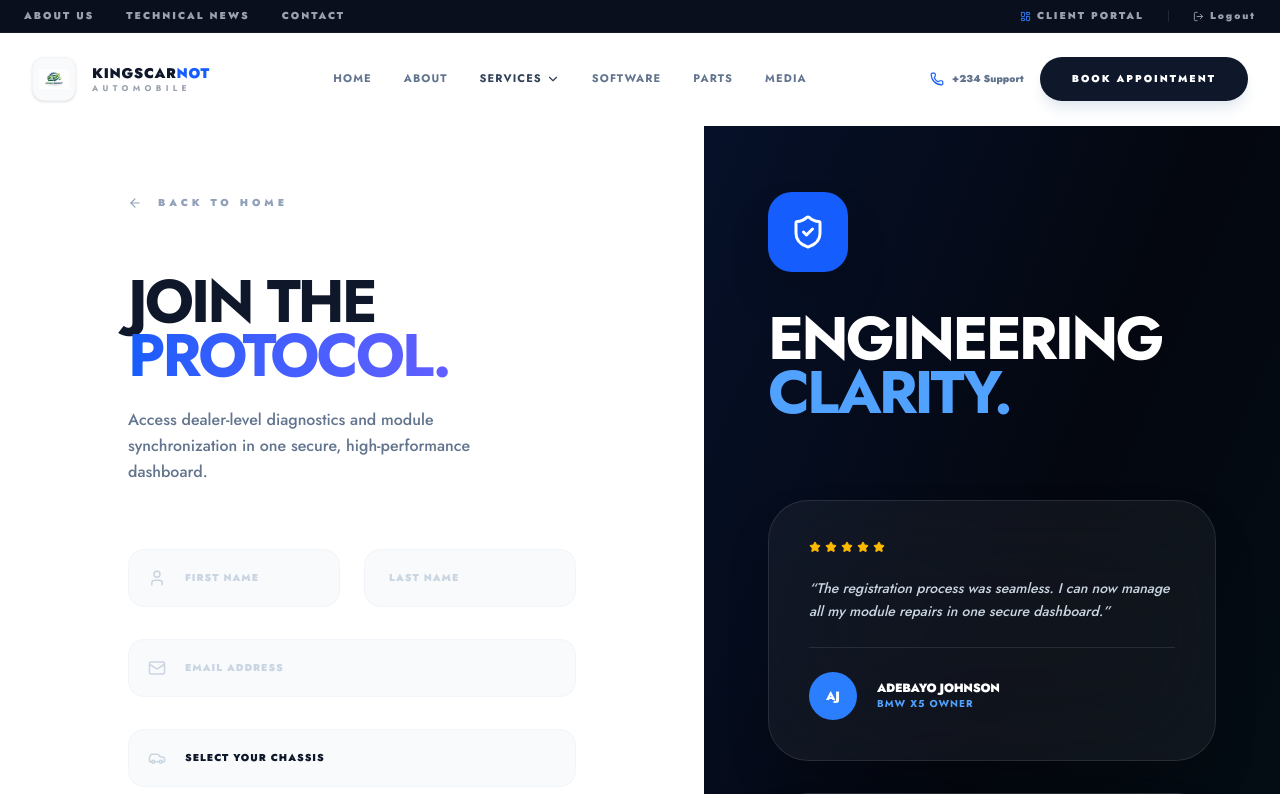
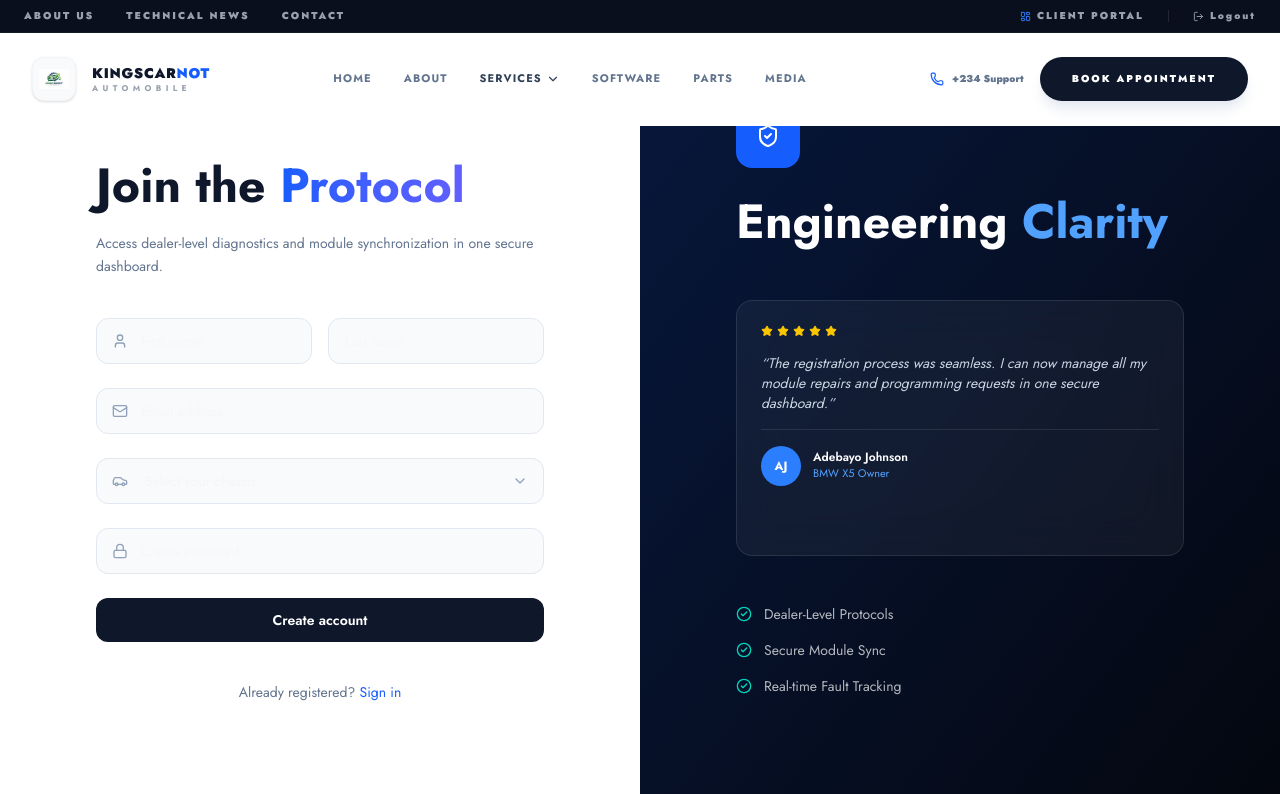
Before and after one commit to Bellomubaraq875/kingscarnotautomobile, a Next.js app: page /register in a window 1280 px wide. Shown: the top 794 px of the page. Built offline with nearby package versions, Linux system fonts and the light colour scheme.

Commit message:
register page

```diff
--- a/app/register/page.tsx
+++ b/app/register/page.tsx
@@ -1,36 +1,60 @@
 "use client";
 
-import React, { useState } from "react";
+import React, { useState, useEffect } from "react";
 import Link from "next/link";
+import { motion, AnimatePresence } from "framer-motion";
 import {
     ShieldCheck,
-    ArrowRight,
+    ArrowLeft,
     CheckCircle2,
     Star,
     User,
     Mail,
     Lock,
     Car,
+    ChevronDown,
 } from "lucide-react";
 
-const sidebarTestimonials = [
+const testimonials = [
     {
+        id: 1,
         initials: "AJ",
         name: "Adebayo Johnson",
         vehicle: "BMW X5 Owner",
-        quote: "The registration process was seamless. I can now manage all my module repairs in one secure dashboard."
+        quote:
+            "The registration process was seamless. I can now manage all my module repairs and programming requests in one secure dashboard.",
+        color: "bg-blue-500",
     },
     {
+        id: 2,
         initials: "CO",
         name: "Chioma Okafor",
         vehicle: "Mercedes C300",
-        quote: "Finally, a platform that understands FBS-4 protocols. Booking my module sync took less than two minutes."
-    }
+        quote:
+            "Finally, a platform that understands FBS-4 protocols. Booking my specialized module sync took less than two minutes.",
+        color: "bg-purple-500",
+    },
+    {
+        id: 3,
+        initials: "EN",
+        name: "Emeka Nwosu",
+        vehicle: "Audi A4 Owner",
+        quote:
+            "Highly technical team. They resynced a used transmission module dealers said was impossible to reuse.",
+        color: "bg-emerald-500",
+    },
 ];
 
 export default function RegisterPage() {
     const [isLoading, setIsLoading] = useState(false);
-    const [chassis, setChassis] = useState("");
+    const [current, setCurrent] = useState(0);
+
+    useEffect(() => {
+        const timer = setInterval(() => {
+            setCurrent((prev) => (prev + 1) % testimonials.length);
+        }, 6000);
+        return () => clearInterval(timer);
+    }, []);
 
     const handleSubmit = (e: React.FormEvent) => {
         e.preventDefault();
@@ -39,98 +63,69 @@ export default function RegisterPage() {
     };
 
     return (
-        <main className="min-h-screen bg-white flex overflow-hidden font-jost">
+        <main className="min-h-screen flex flex-col lg:flex-row bg-white font-jost">
 
-            {/* 1. FORM SECTION - Increased pt-48 for Navbar clearance */}
-            <section className="w-full lg:w-[55%] flex items-start justify-center px-6 pt-48 pb-32 md:px-12 lg:px-24 overflow-y-auto">
-                <div className="w-full max-w-md space-y-16">
+            {/* LEFT: FORM */}
+            <section className="w-full lg:w-1/2 flex justify-center px-6 py-16 lg:py-24">
+                <div className="w-full max-w-md space-y-10">
 
                     <Link
                         href="/"
-                        className="inline-flex items-center gap-4 text-[10px] font-black uppercase tracking-[0.4em] text-slate-400 hover:text-blue-600 transition-colors"
+                        className="inline-flex items-center gap-2 text-sm font-medium text-slate-500 hover:text-blue-600"
                     >
-                        <ArrowRight size={14} className="rotate-180" />
-                        Back to Home
+                        <ArrowLeft size={16} />
+                        Back to home
                     </Link>
 
-                    <div className="space-y-6">
-                        <h1 className="text-5xl md:text-6xl font-bold tracking-tighter text-slate-900 uppercase leading-[0.9]">
-                            Join the <br /> <span className="text-transparent bg-clip-text bg-gradient-to-r from-blue-600 to-indigo-500">Protocol.</span>
+                    <div className="space-y-4">
+                        <h1 className="text-4xl md:text-5xl font-bold text-slate-900 leading-tight">
+                            Join the{" "}
+                            <span className="bg-gradient-to-r from-blue-600 to-indigo-500 text-transparent bg-clip-text">
+                                Protocol
+                            </span>
                         </h1>
-                        <p className="text-base font-medium leading-relaxed text-slate-500 max-w-sm">
-                            Access dealer-level diagnostics and module synchronization in one secure, high-performance dashboard.
+
+                        <p className="text-slate-500 text-sm leading-relaxed">
+                            Access dealer-level diagnostics and module synchronization in one secure dashboard.
                         </p>
                     </div>
 
-                    <form onSubmit={handleSubmit} className="space-y-8">
-                        <div className="grid grid-cols-1 sm:grid-cols-2 gap-6">
-                            <div className="relative">
-                                <User className="absolute left-5 top-1/2 -translate-y-1/2 text-slate-300" size={18} />
-                                <input
-                                    type="text"
-                                    placeholder="FIRST NAME"
-                                    required
-                                    className="w-full rounded-2xl border border-slate-100 bg-slate-50 px-6 py-5 pl-14 text-[10px] font-black tracking-widest text-slate-900 outline-none transition focus:bg-white focus:border-blue-600 placeholder:text-slate-300"
-                                />
-                            </div>
+                    <form onSubmit={handleSubmit} className="space-y-6">
 
-                            <div className="relative">
-                                <input
-                                    type="text"
-                                    placeholder="LAST NAME"
-                                    required
-                                    className="w-full rounded-2xl border border-slate-100 bg-slate-50 px-6 py-5 text-[10px] font-black tracking-widest text-slate-900 outline-none transition focus:bg-white focus:border-blue-600 placeholder:text-slate-300"
-                                />
-                            </div>
+                        {/* Name */}
+                        <div className="grid grid-cols-1 sm:grid-cols-2 gap-4">
+                            <Input icon={<User size={16} />} placeholder="First name" />
+                            <Input placeholder="Last name" />
                         </div>
 
+                        <Input icon={<Mail size={16} />} type="email" placeholder="Email address" />
+
+                        {/* Select */}
                         <div className="relative">
-                            <Mail className="absolute left-5 top-1/2 -translate-y-1/2 text-slate-300" size={18} />
-                            <input
-                                type="email"
-                                placeholder="EMAIL ADDRESS"
-                                required
-                                className="w-full rounded-2xl border border-slate-100 bg-slate-50 px-6 py-5 pl-14 text-[10px] font-black tracking-widest text-slate-900 outline-none transition focus:bg-white focus:border-blue-600 placeholder:text-slate-300"
-                            />
+                            <Car className="absolute left-4 top-1/2 -translate-y-1/2 text-slate-400" size={16} />
+                            <select className="w-full appearance-none rounded-xl border border-slate-200 bg-slate-50 px-12 py-3 text-sm focus:border-blue-600 focus:bg-white outline-none">
+                                <option>Select your chassis</option>
+                                <option>Mercedes-Benz</option>
+                                <option>BMW / MINI</option>
+                                <option>Audi / VW / VAG</option>
+                            </select>
+                            <ChevronDown className="absolute right-4 top-1/2 -translate-y-1/2 text-slate-400" size={16} />
                         </div>
 
-                        <div className="relative">
-                            <Car className="absolute left-5 top-1/2 -translate-y-1/2 text-slate-300" size={18} />
-                            <select
-                                required
-                                value={chassis}
-                                onChange={(e) => setChassis(e.target.value)}
-                                className="w-full rounded-2xl border border-slate-100 bg-slate-50 px-6 py-5 pl-14 text-[10px] font-black tracking-widest text-slate-900 outline-none transition focus:bg-white focus:border-blue-600 appearance-none cursor-pointer"
-                            >
-                                <option value="" disabled>SELECT YOUR CHASSIS</option>
-                                <option value="mercedes">MERCEDES-BENZ</option>
-                                <option value="bmw">BMW / MINI</option>
-                                <option value="audi">AUDI / VW / VAG</option>
-                            </select>
-                        </div>
+                        <Input icon={<Lock size={16} />} type="password" placeholder="Create password" />
 
-                        <div className="relative">
-                            <Lock className="absolute left-5 top-1/2 -translate-y-1/2 text-slate-300" size={18} />
-                            <input
-                                type="password"
-                                placeholder="CREATE PASSWORD"
-                                required
-                                className="w-full rounded-2xl border border-slate-100 bg-slate-50 px-6 py-5 pl-14 text-[10px] font-black tracking-widest text-slate-900 outline-none transition focus:bg-white focus:border-blue-600 placeholder:text-slate-300"
-                            />
-                        </div>
+                        {/* Button */}
+                        <button
+                            type="submit"
+                            disabled={isLoading}
+                            className="w-full rounded-xl bg-slate-900 py-3 text-sm font-semibold text-white hover:bg-blue-600 transition active:scale-[0.98] disabled:opacity-50"
+                        >
+                            {isLoading ? "Creating account..." : "Create account"}
+                        </button>
 
-                        <div className="pt-6">
-                            <button
-                                type="submit"
-                                disabled={isLoading}
-                                className="w-full rounded-[20px] bg-slate-900 px-6 py-6 text-[10px] font-black uppercase tracking-[0.5em] text-white transition hover:bg-blue-600 shadow-2xl shadow-slate-200 disabled:opacity-50 active:scale-[0.98]"
-                            >
-                                {isLoading ? "SYNCHRONIZING..." : "CREATE ACCOUNT"}
-                            </button>
-                        </div>
                     </form>
 
-                    <p className="text-center text-[10px] font-black text-slate-400 uppercase tracking-widest pt-4">
+                    <p className="text-sm text-center text-slate-500">
                         Already registered?{" "}
                         <Link href="/login" className="text-blue-600 hover:underline">
                             Sign in
@@ -139,47 +134,70 @@ export default function RegisterPage() {
                 </div>
             </section>
 
-            {/* 2. VISUAL TRUST SECTION - Increased py-48 */}
-            <section className="hidden lg:flex w-[45%] bg-[#04070F] relative items-start justify-center pt-48 pb-32 px-16 overflow-y-auto">
-                <div className="absolute inset-0 bg-gradient-to-br from-blue-600/20 via-transparent to-teal-500/10 opacity-60" />
+            {/* RIGHT: VISUAL */}
+            <section className="hidden lg:flex w-1/2 bg-[#04070F] relative items-center justify-center px-12">
 
-                <div className="relative z-10 space-y-20 w-full max-w-md">
-                    <div className="space-y-10">
-                        <div className="w-20 h-20 bg-blue-600 rounded-[24px] flex items-center justify-center shadow-2xl">
-                            <ShieldCheck size={36} className="text-white" />
+                <div className="absolute inset-0 bg-gradient-to-br from-blue-600/20 to-transparent" />
+
+                <div className="relative z-10 max-w-md w-full space-y-12">
+
+                    <div className="space-y-6">
+                        <div className="w-16 h-16 bg-blue-600 rounded-2xl flex items-center justify-center">
+                            <ShieldCheck className="text-white" />
                         </div>
-                        <h2 className="text-6xl font-bold text-white tracking-tighter leading-[0.9] uppercase">
-                            Engineering <br /> <span className="text-blue-400">Clarity.</span>
+
+                        <h2 className="text-5xl font-bold text-white leading-tight">
+                            Engineering <span className="text-blue-400">Clarity</span>
                         </h2>
                     </div>
 
-                    {/* Testimonials Stack with increased margins */}
-                    <div className="space-y-8">
-                        {sidebarTestimonials.map((t, i) => (
-                            <div key={i} className="bg-white/5 backdrop-blur-3xl border border-white/10 p-10 rounded-[40px] space-y-6 shadow-2xl">
-                                <div className="flex gap-1 text-amber-400">
-                                    {[...Array(5)].map((_, i) => <Star key={i} size={12} fill="currentColor" />)}
+                    {/* Testimonial */}
+                    <div className="relative h-64">
+                        <AnimatePresence mode="wait">
+                            <motion.div
+                                key={testimonials[current].id}
+                                initial={{ opacity: 0, y: 20 }}
+                                animate={{ opacity: 1, y: 0 }}
+                                exit={{ opacity: 0, y: -20 }}
+                                className="absolute inset-0 bg-white/5 backdrop-blur-xl border border-white/10 rounded-2xl p-6 space-y-4"
+                            >
+                                <div className="flex gap-1 text-yellow-400">
+                                    {[...Array(5)].map((_, i) => (
+                                        <Star key={i} size={12} fill="currentColor" />
+                                    ))}
                                 </div>
-                                <p className="text-sm text-slate-300 leading-relaxed font-medium italic">
-                                    “{t.quote}”
+
+                                <p className="text-sm text-slate-300 italic">
+                                    “{testimonials[current].quote}”
                                 </p>
-                                <div className="flex items-center gap-5 pt-6 border-t border-white/10">
-                                    <div className="w-12 h-12 rounded-full bg-blue-500 flex items-center justify-center font-black text-xs text-white">
-                                        {t.initials}
+
+                                <div className="flex items-center gap-3 pt-4 border-t border-white/10">
+                                    <div className={`w-10 h-10 rounded-full ${testimonials[current].color} flex items-center justify-center text-xs font-bold text-white`}>
+                                        {testimonials[current].initials}
                                     </div>
-                                    <div className="flex flex-col">
-                                        <span className="text-xs font-black text-white uppercase tracking-tight">{t.name}</span>
-                                        <span className="text-[10px] text-blue-400 font-bold uppercase tracking-widest">{t.vehicle}</span>
+
+                                    <div>
+                                        <p className="text-xs text-white font-semibold">
+                                            {testimonials[current].name}
+                                        </p>
+                                        <p className="text-[11px] text-blue-400">
+                                            {testimonials[current].vehicle}
+                                        </p>
                                     </div>
                                 </div>
-                            </div>
-                        ))}
+                            </motion.div>
+                        </AnimatePresence>
                     </div>
 
-                    <ul className="space-y-6 pt-10">
-                        {["Dealer-Level Protocols", "Secure Module Sync", "Real-time Fault Tracking"].map((item, i) => (
-                            <li key={i} className="flex items-center gap-5 text-[10px] font-black text-white/50 uppercase tracking-[0.3em]">
-                                <CheckCircle2 size={18} className="text-teal-400" />
+                    {/* Features */}
+                    <ul className="space-y-4">
+                        {[
+                            "Dealer-Level Protocols",
+                            "Secure Module Sync",
+                            "Real-time Fault Tracking",
+                        ].map((item, i) => (
+                            <li key={i} className="flex items-center gap-3 text-sm text-white/70">
+                                <CheckCircle2 size={16} className="text-teal-400" />
                                 {item}
                             </li>
                         ))}
@@ -189,3 +207,25 @@ export default function RegisterPage() {
         </main>
     );
 }
+
+/* Reusable Input */
+function Input({
+    icon,
+    ...props
+}: any) {
+    return (
+        <div className="relative">
+            {icon && (
+                <span className="absolute left-4 top-1/2 -translate-y-1/2 text-slate-400">
+                    {icon}
+                </span>
+            )}
+            <input
+                {...props}
+                required
+                className={`w-full rounded-xl border border-slate-200 bg-slate-50 py-3 text-sm outline-none transition focus:border-blue-600 focus:bg-white ${icon ? "pl-11 pr-4" : "px-4"
+                    }`}
+            />
+        </div>
+    );
+}
```
